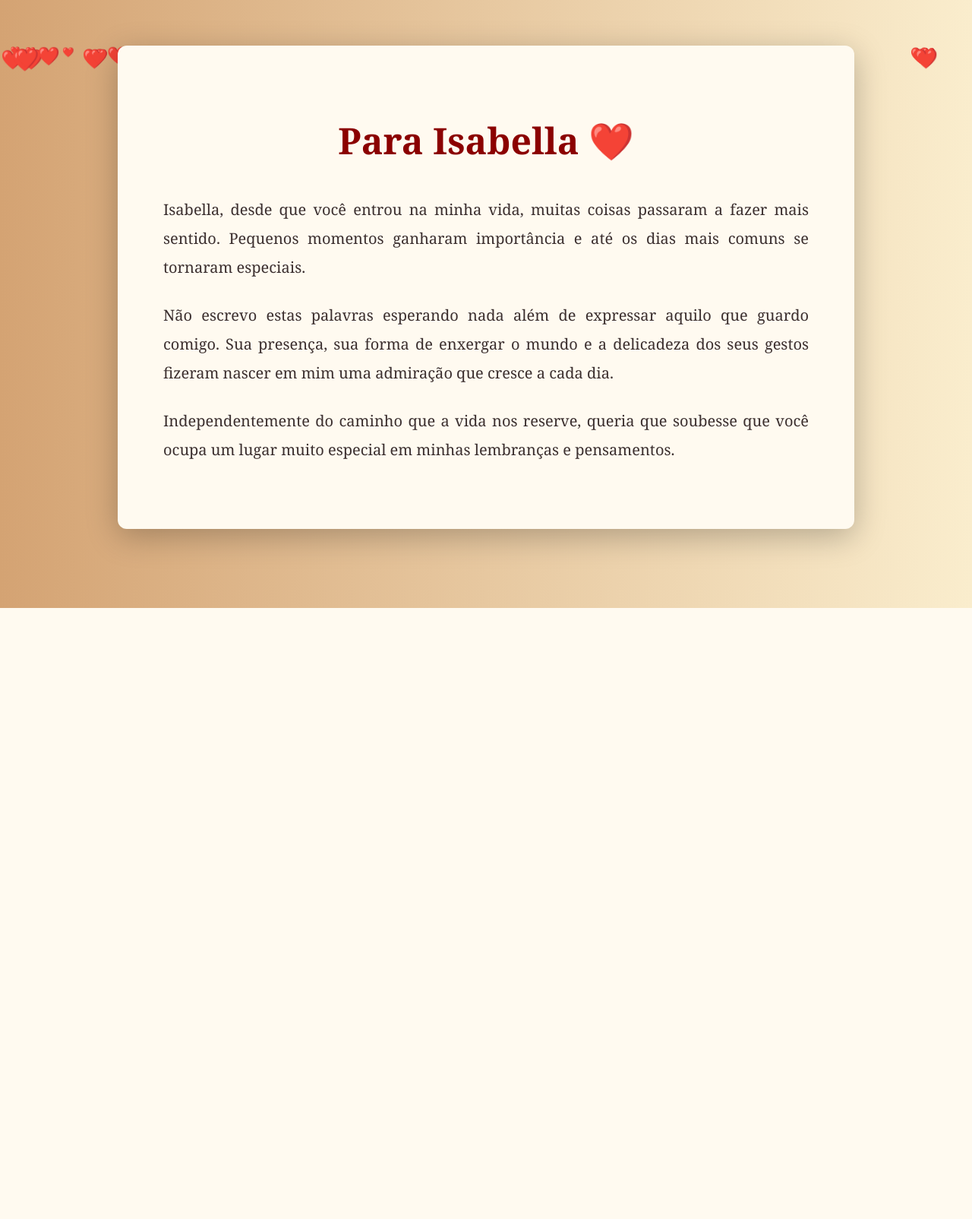
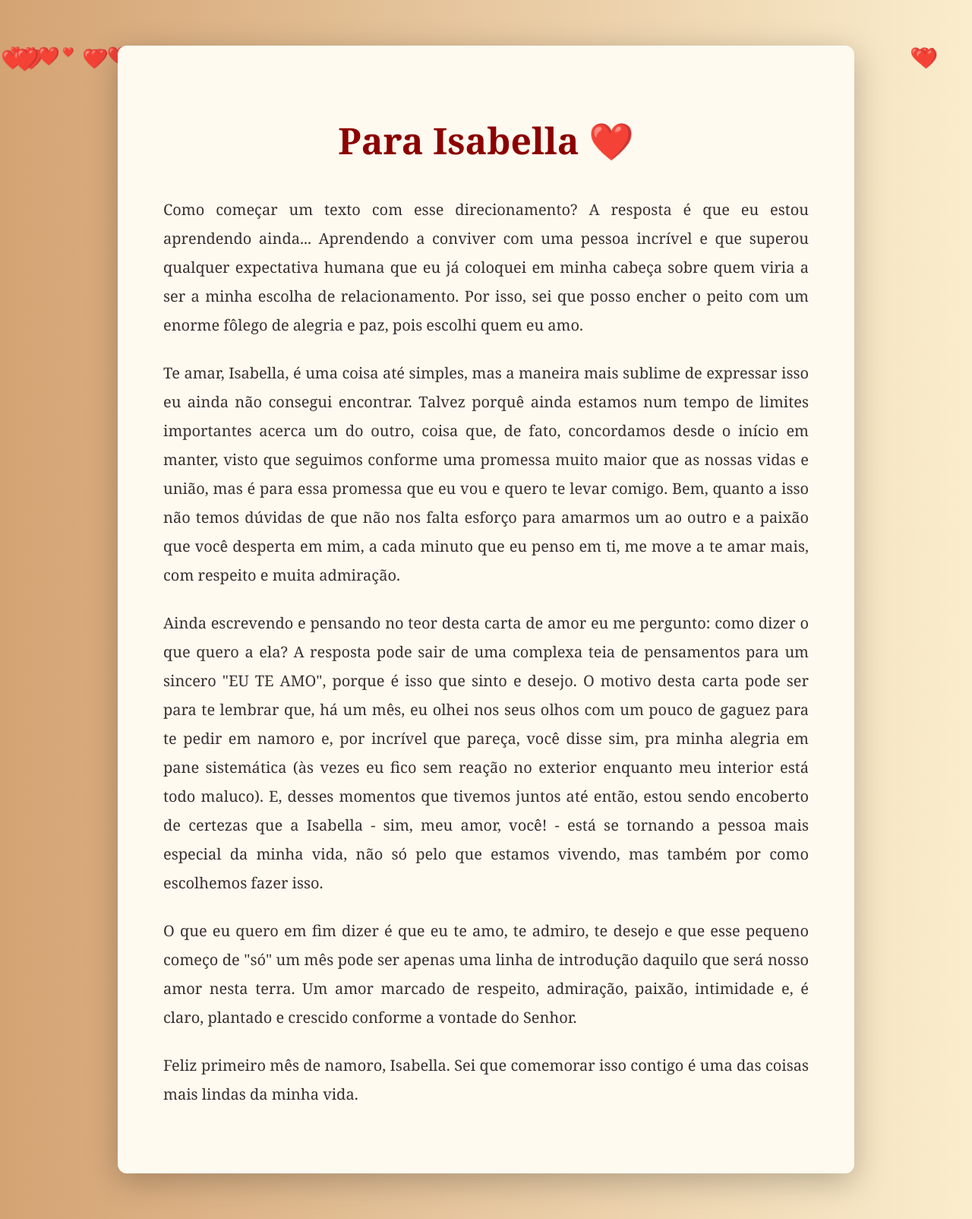
Before and after one commit to andre119-hue/qrcode-isa, a Flask app: page /poema in a window 1280 px wide. Shown: the whole page at 76% size. Before the commit the page ends 800 px from the top, so only its background shows below. Run offline with Flask 3, Linux system fonts and the light colour scheme.

Commit message:
Update poema.html

```diff
--- a/templates/poema.html
+++ b/templates/poema.html
@@ -15,21 +15,40 @@
     <div class="wrapper">
         <h1>Para Isabella ❤️</h1>
 
-        <div class="texto">
+       <div class="texto">
     <p>
-        Isabella, desde que você entrou na minha vida, muitas coisas passaram a fazer mais sentido.
-        Pequenos momentos ganharam importância e até os dias mais comuns se tornaram especiais.
+        Como começar um texto com esse direcionamento? A resposta é que eu estou aprendendo ainda...
+        Aprendendo a conviver com  uma pessoa incrível e que superou qualquer expectativa humana que eu já coloquei
+        em minha cabeça sobre quem viria a ser a minha escolha de relacionamento. Por isso, sei que posso encher o peito
+        com um enorme fôlego de alegria e paz, pois escolhi quem eu amo.
     </p>
 
     <p>
-        Não escrevo estas palavras esperando nada além de expressar aquilo que guardo comigo.
-        Sua presença, sua forma de enxergar o mundo e a delicadeza dos seus gestos fizeram nascer
-        em mim uma admiração que cresce a cada dia.
+        Te amar, Isabella, é uma coisa até simples, mas a maneira mais sublime de expressar isso eu ainda não consegui encontrar.
+        Talvez porquê ainda estamos num tempo de limites importantes acerca um do outro, coisa que, de fato, concordamos desde o
+        início em manter, visto que seguimos conforme uma promessa muito maior que as nossas vidas e união, mas é para essa promessa
+        que eu vou e quero te levar comigo. Bem, quanto a isso não temos dúvidas de que não nos falta esforço para amarmos um ao outro
+        e a paixão que você desperta em mim, a cada minuto que eu penso em ti, me move a te amar mais, com respeito e muita admiração.
     </p>
 
     <p>
-        Independentemente do caminho que a vida nos reserve, queria que soubesse que você ocupa um
-        lugar muito especial em minhas lembranças e pensamentos.
+        Ainda escrevendo e pensando no teor desta carta de amor eu me pergunto: como dizer o que quero a ela?
+        A resposta pode sair de uma complexa teia de pensamentos para um sincero "EU TE AMO", porque é isso que sinto e desejo. O
+        motivo desta carta pode ser para te lembrar que, há um mês, eu olhei nos seus olhos com um pouco de gaguez para te pedir
+        em namoro e, por incrível que pareça, você disse sim, pra minha alegria em pane sistemática (às vezes eu fico sem reação no
+        exterior enquanto meu interior está todo maluco). E, desses momentos que tivemos juntos até então, estou sendo encoberto de
+        certezas que a Isabella - sim, meu amor, você! - está se tornando a pessoa mais especial da minha vida, não só pelo que estamos
+        vivendo, mas também por como escolhemos fazer isso.
+    </p>
+
+    <p>
+        O que eu quero em fim dizer é que eu te amo, te admiro, te desejo e que esse pequeno começo de "só" um mês pode ser apenas uma
+        linha de introdução daquilo que será nosso amor nesta terra. Um amor marcado de respeito, admiração, paixão, intimidade e,
+        é claro, plantado e crescido conforme a vontade do Senhor.
+    </p>
+
+    <p>
+        Feliz primeiro mês de namoro, Isabella. Sei que comemorar isso contigo é uma das coisas mais lindas da minha vida.
     </p>
 </div>
     </div>
```
